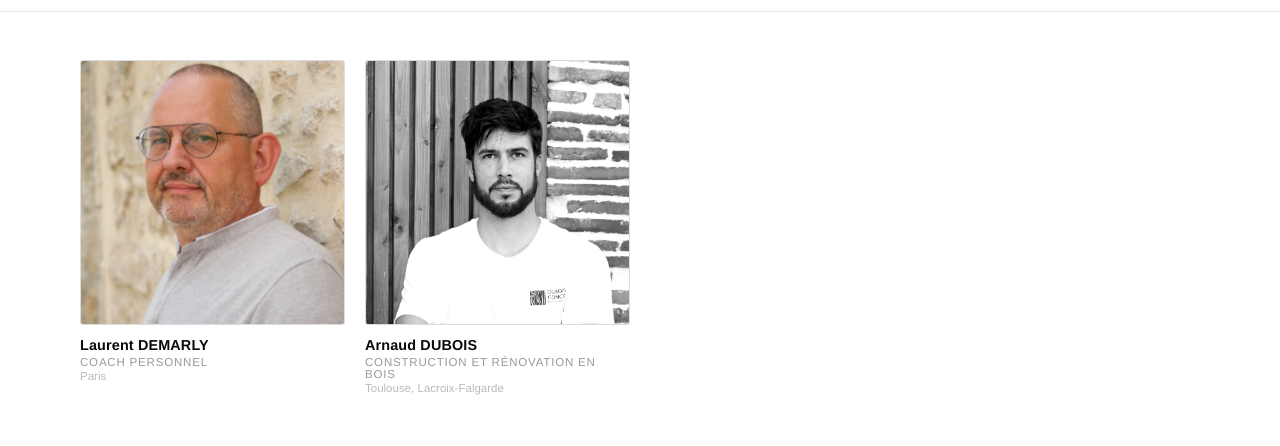
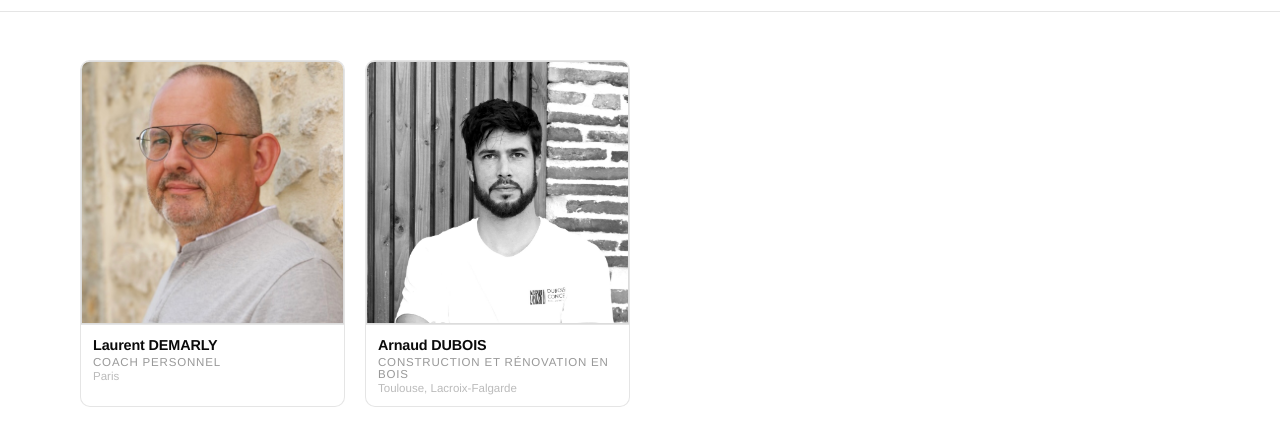
Before and after one commit to jeanlabite17/lelivrenoir, a plain HTML site: page index.html in a window 1280 px wide. Shown: the part 48-494 px from the top of the page. Drawn offline with Linux system fonts and the light colour scheme.

Commit message:
Update index.html

```diff
--- a/index.html
+++ b/index.html
@@ -145,9 +145,13 @@
     @media (max-width: 900px) { .grid { grid-template-columns: repeat(2, 1fr); } }
     @media (max-width: 480px) { .grid { grid-template-columns: repeat(2, 1fr); gap: 0.75rem; } }
 
-    .card {
+   .card {
       cursor: pointer;
       animation: fadeUp 0.4s both;
+      border: 0.5px solid var(--border);
+      border-radius: 10px;
+      overflow: hidden;
+      background: var(--bg);
     }
     .card:nth-child(2) { animation-delay: 0.05s; }
     .card:nth-child(3) { animation-delay: 0.1s; }
@@ -163,9 +167,8 @@
       aspect-ratio: 1;
       background: var(--bg2);
       border: 1px solid var(--border);
-      border-radius: var(--radius);
+      border-radius: 8px 8px 0 0;
       overflow: hidden;
-      margin-bottom: 0.75rem;
       transition: border-color var(--ease);
     }
     .card-photo img {
@@ -187,12 +190,13 @@
     .card:hover .card-photo { border-color: var(--border2); }
     .card:hover .card-photo img { transform: scale(1.04); }
 
-    .card-name {
+   .card-name {
       font-size: 0.9rem;
       font-weight: 700;
-      letter-spacing: 0.01em;
+      letter-spacing: -0.01em;
       color: var(--text);
       margin-bottom: 3px;
+      padding: 0.75rem 0.75rem 0;
     }
     .card-profession {
       font-size: 0.72rem;
@@ -201,11 +205,13 @@
       text-transform: uppercase;
       letter-spacing: 0.07em;
       margin-bottom: 2px;
+      padding: 0 0.75rem;
     }
     .card-city {
       font-size: 0.72rem;
       color: var(--muted2);
       font-weight: 300;
+      padding: 0 0.75rem 0.75rem;
     }
 
     .no-results {
@@ -554,10 +560,12 @@ function renderGrid(profiles) {
         ${p.photo
           ? `<img src="${p.photo}" alt="${p.firstName} ${p.lastName}" loading="lazy" onerror="this.style.display='none'" />`
           : `<div class="placeholder">${personIcon()}</div>`}
+     </div>
+      <div style="border-top: 0.5px solid var(--border);">
+        <p class="card-name">${p.firstName} ${p.lastName}</p>
+        <p class="card-profession">${p.profession}</p>
+        <p class="card-city">${p.city}</p>
       </div>
-      <p class="card-name">${p.firstName} ${p.lastName}</p>
-      <p class="card-profession">${p.profession}</p>
-      <p class="card-city">${p.city}</p>
     </article>
   `).join("");
 }
```
